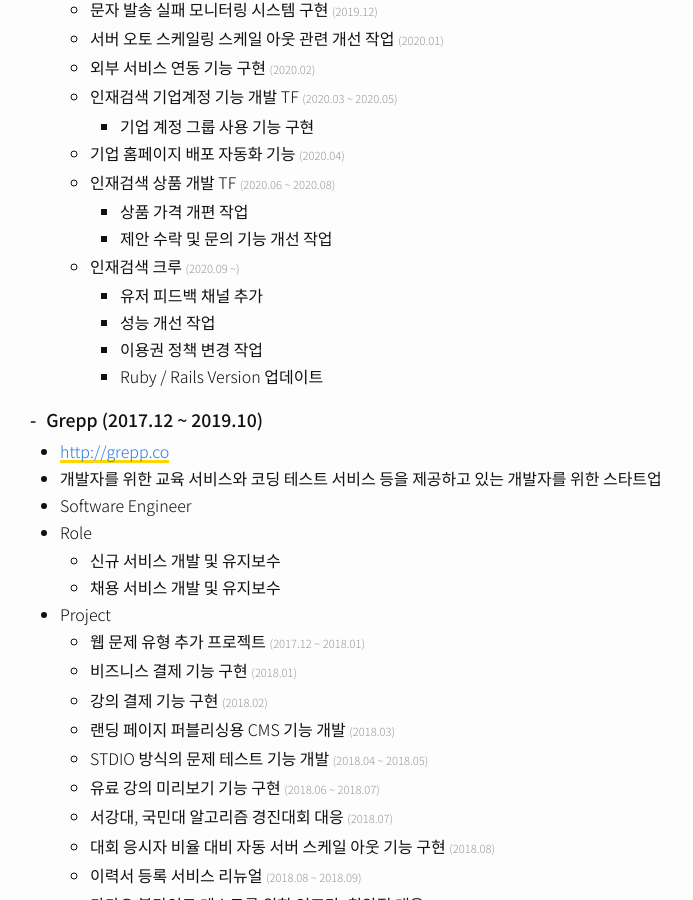
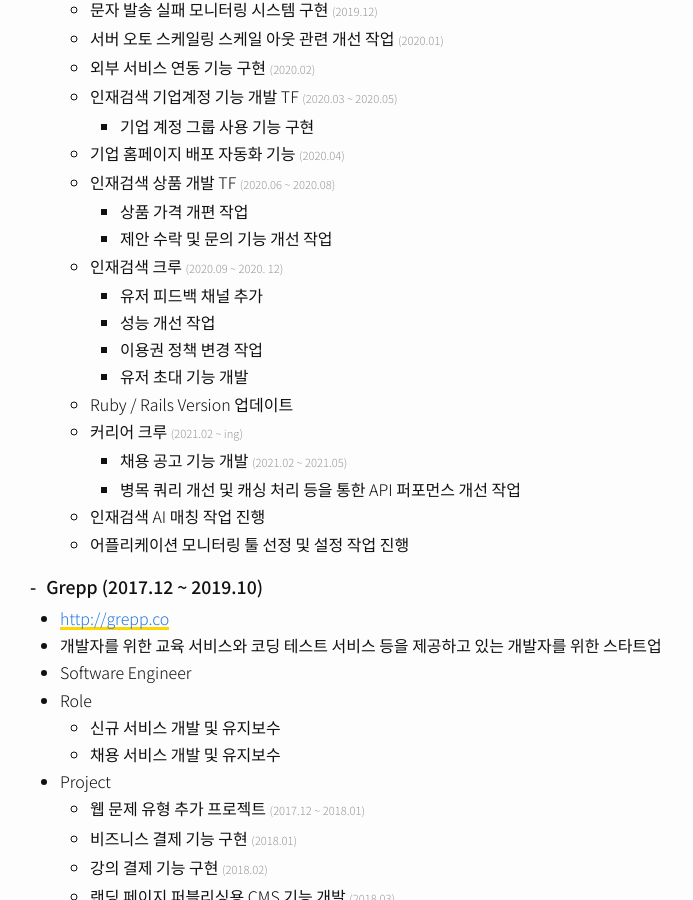
Before and after one commit to dizy64/dizy64.github.io, a Jekyll site: the page built from about/index.html, in a window 1280 px wide and 900 px high, scrolled down 1459 px. Shown: the whole window, without its empty margins (0-693 px from the left). Built offline with Jekyll 4.4.1, drawn with Linux system fonts in a browser that asks for light colours.

Commit message:
프로필을 업데이트하다

```diff
--- a/about/index.html
+++ b/about/index.html
@@ -130,14 +130,23 @@ permalink: /about/
               <li>제안 수락 및 문의 기능 개선 작업</li>
             </ul>
           </li>
-          <li>인재검색 크루 <span class="period">(2020.09 ~)</span>
+          <li>인재검색 크루 <span class="period">(2020.09 ~ 2020. 12)</span>
             <ul>
               <li>유저 피드백 채널 추가</li>
               <li>성능 개선 작업</li>
               <li>이용권 정책 변경 작업</li>
-              <li>Ruby / Rails Version 업데이트</li>
+              <li>유저 초대 기능 개발</li>
             </ul>
           </li>
+          <li>Ruby / Rails Version 업데이트</li>
+          <li>커리어 크루 <span class="period">(2021.02 ~ ing)</span>
+            <ul>
+              <li>채용 공고 기능 개발 <span class="period"> (2021.02 ~ 2021.05)</span></li>
+              <li>병목 쿼리 개선 및 캐싱 처리 등을 통한 API 퍼포먼스 개선 작업</li>
+            </ul>
+          </li>
+          <li>인재검색 AI 매칭 작업 진행</li>
+          <li>어플리케이션 모니터링 툴 선정 및 설정 작업 진행</li>
         </ul>
       </li>
     </ul>
```
